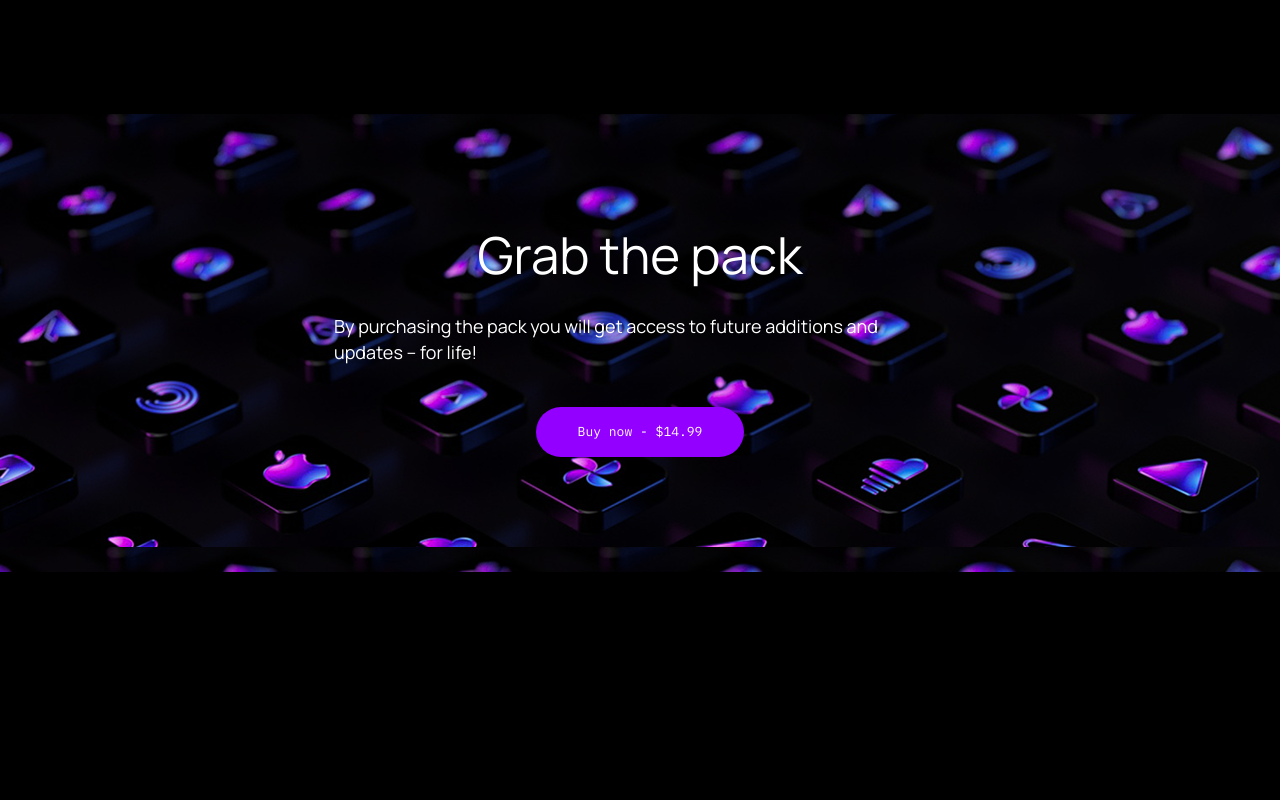
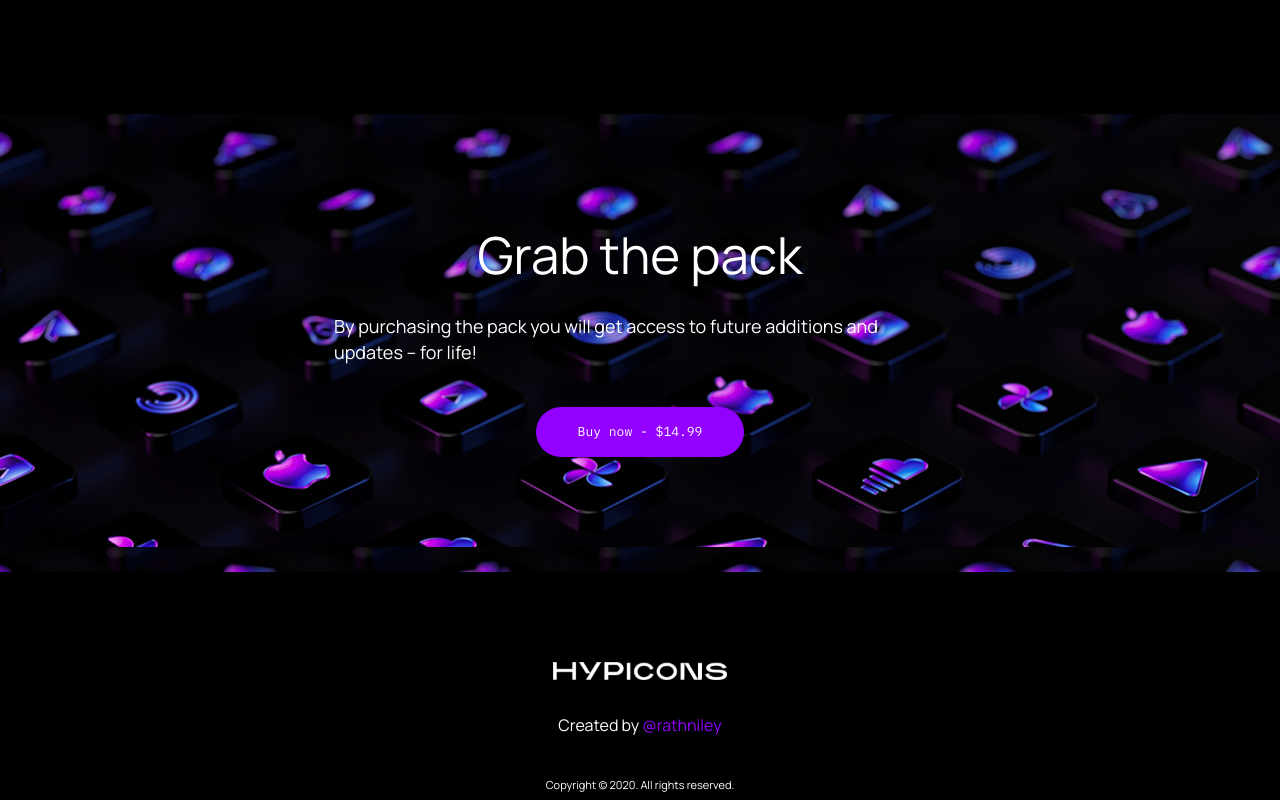
Before and after one commit to NATkachuk/hypicons, a React (Vite) app: page / in a window 1280 px wide. Shown: the part 5045-5845 px from the top of the page. Before the commit the page ends 5617 px from the top, so only its background shows below. Built offline with nearby package versions, Linux system fonts and the light colour scheme.

Commit message:
footer done

```diff
--- a/src/App.jsx
+++ b/src/App.jsx
@@ -1,5 +1,6 @@
 
 import './App.scss'
+import Footer from './components/Footer/Footer'
 import Header from './components/Header/Header'
 import Main from './components/Main/Main'
 
@@ -10,6 +11,7 @@ function App() {
     <>
      <Header/>
      <Main/>
+     <Footer/>
     </>
   )
 }
--- /dev/null
+++ b/src/components/Footer/Footer.jsx
@@ -0,0 +1,15 @@
+import "./Footer.scss"
+import Logo from "../../assets/Homepage/svg/Logo.svg"
+function Footer() {
+  return (
+    <footer className="footer">
+        <div className="footer-container">
+            <img src={Logo} alt="logo" className="footer-container__logo" />
+            <p className="footer-container__text">Created by<span className="footer-container__text--bold"> @rathniley</span></p>
+            <p className="footer-container__text2">Copyright © 2020. All rights reserved.</p>
+        </div>
+    </footer>
+  )
+}
+
+export default Footer
--- /dev/null
+++ b/src/components/Footer/Footer.scss
@@ -0,0 +1,22 @@
+@use "../../Scss/mixin";
+@use "../../Scss/reset";
+@use "../../Scss/vars";
+
+.footer{
+    padding-top: 90px;
+    &-container{
+        @include mixin.Flex(column,center,center,30px);
+        &__text{
+            @include mixin.Manrope(16px,400,30px);
+            color: vars.$text-color;
+            &--bold{
+                @include mixin.Manrope(16px,400,30px);
+                color: vars.$button-color;
+            }
+        }
+        &__text2{
+            @include mixin.Manrope(11px,400,30px);
+            color: vars.$text-color;
+        }
+    }
+}
```
